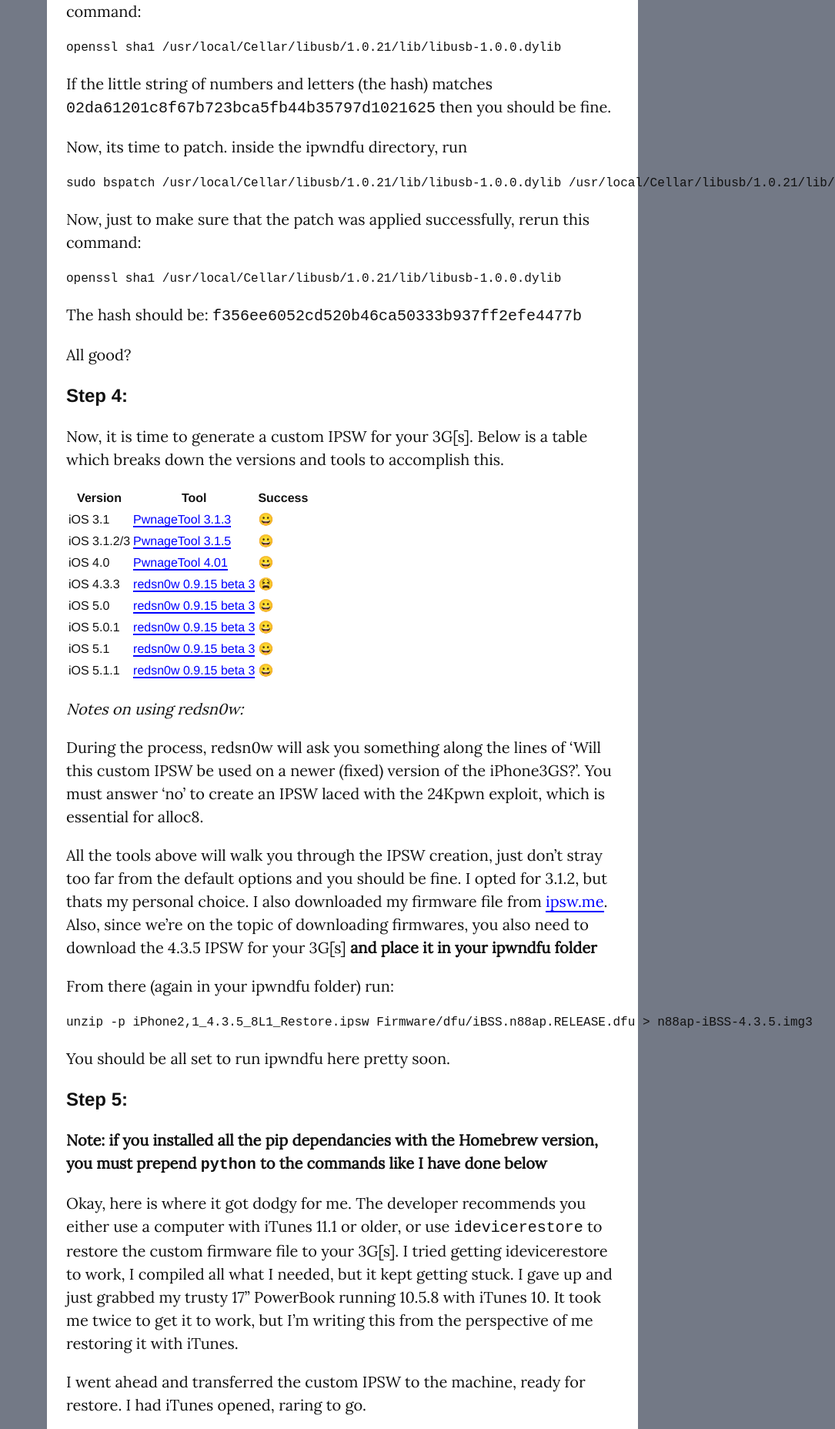
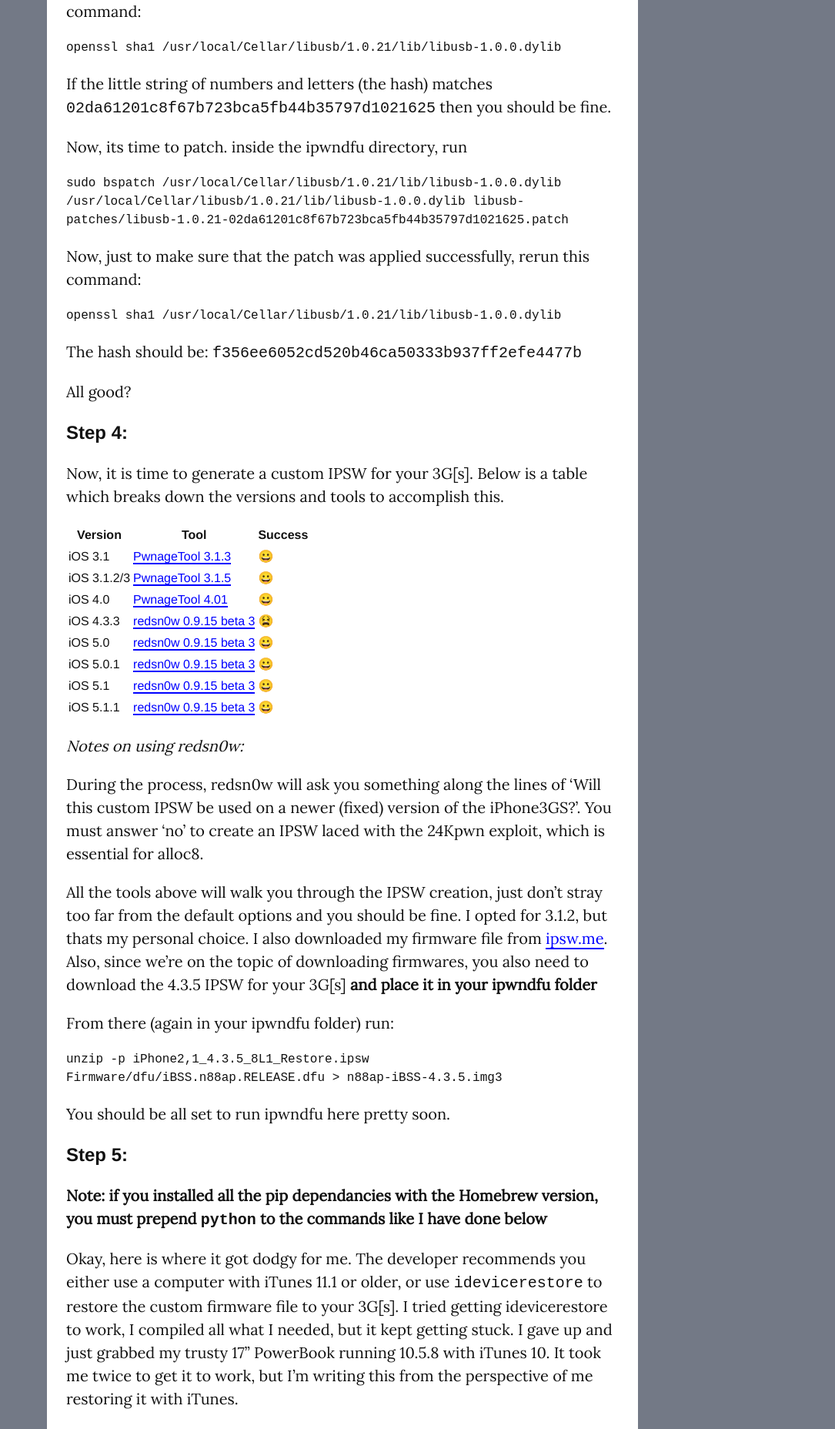
Before and after one commit to 128keaton/.com, a Jekyll site: the page built from _posts/2017-04-11-how-i-got-312-on-a-3gs-from-2011.markdown, in a window 1280 px wide. Shown: the part 2067-3923 px from the top of the page at 77% size, without its empty margins (195-1280 px from the left). Built offline with Jekyll 4.4.1, drawn with Linux system fonts in a browser that asks for light colours; nearby versions of some CDN libraries.

Commit message:
Adds pre text wrap

```diff
--- a/assets/main.scss
+++ b/assets/main.scss
@@ -158,6 +158,14 @@
   margin-top: 25px;
 }
 
+pre{
+  white-space: pre-wrap;       /* css-3 */
+  white-space: -moz-pre-wrap;  /* Mozilla, since 1999 */
+  white-space: -pre-wrap;      /* Opera 4-6 */
+  white-space: -o-pre-wrap;    /* Opera 7 */
+  word-wrap: break-word;
+}
+
 @import "home";
 @import "device";
 @import "social";
```
